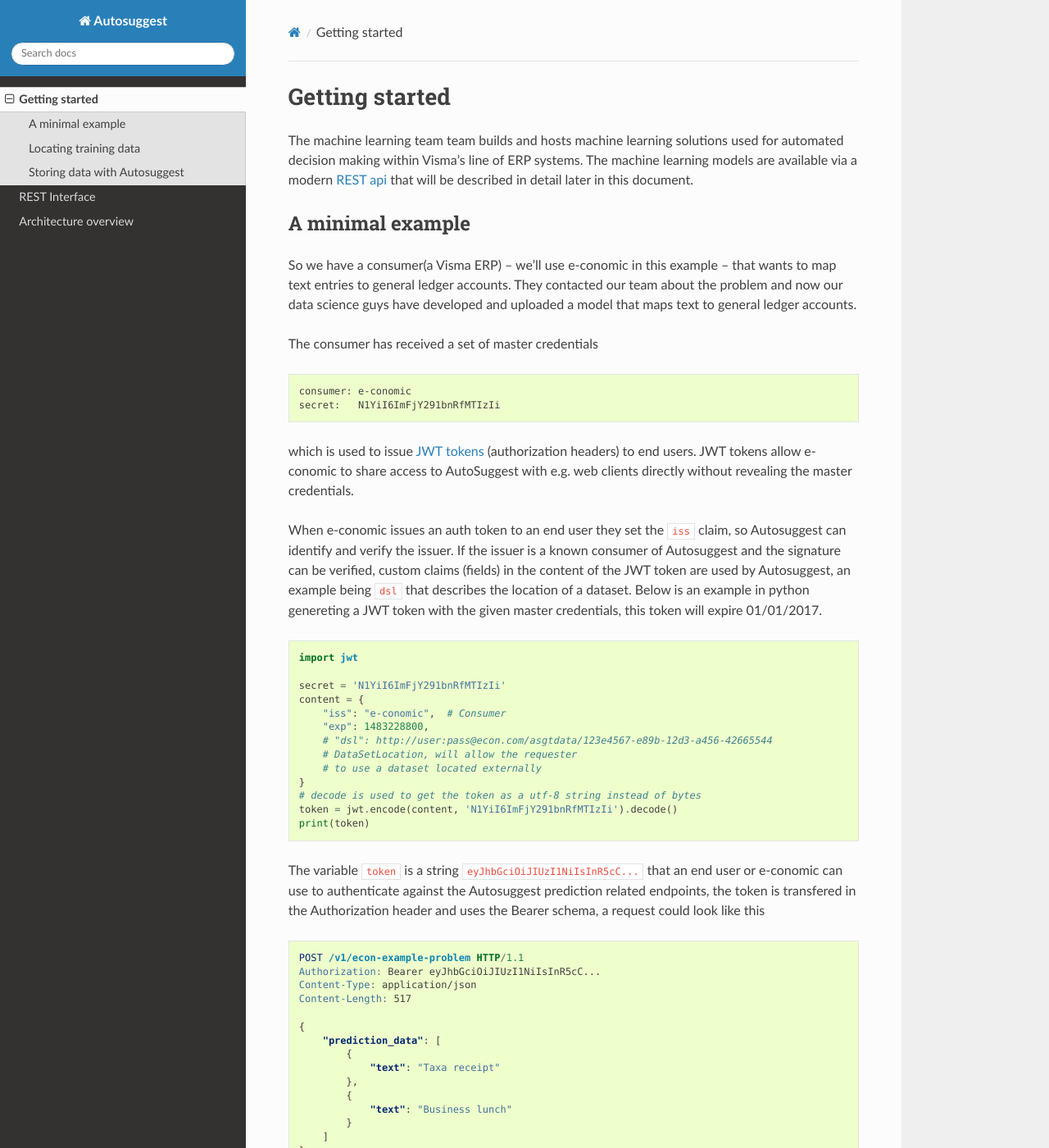
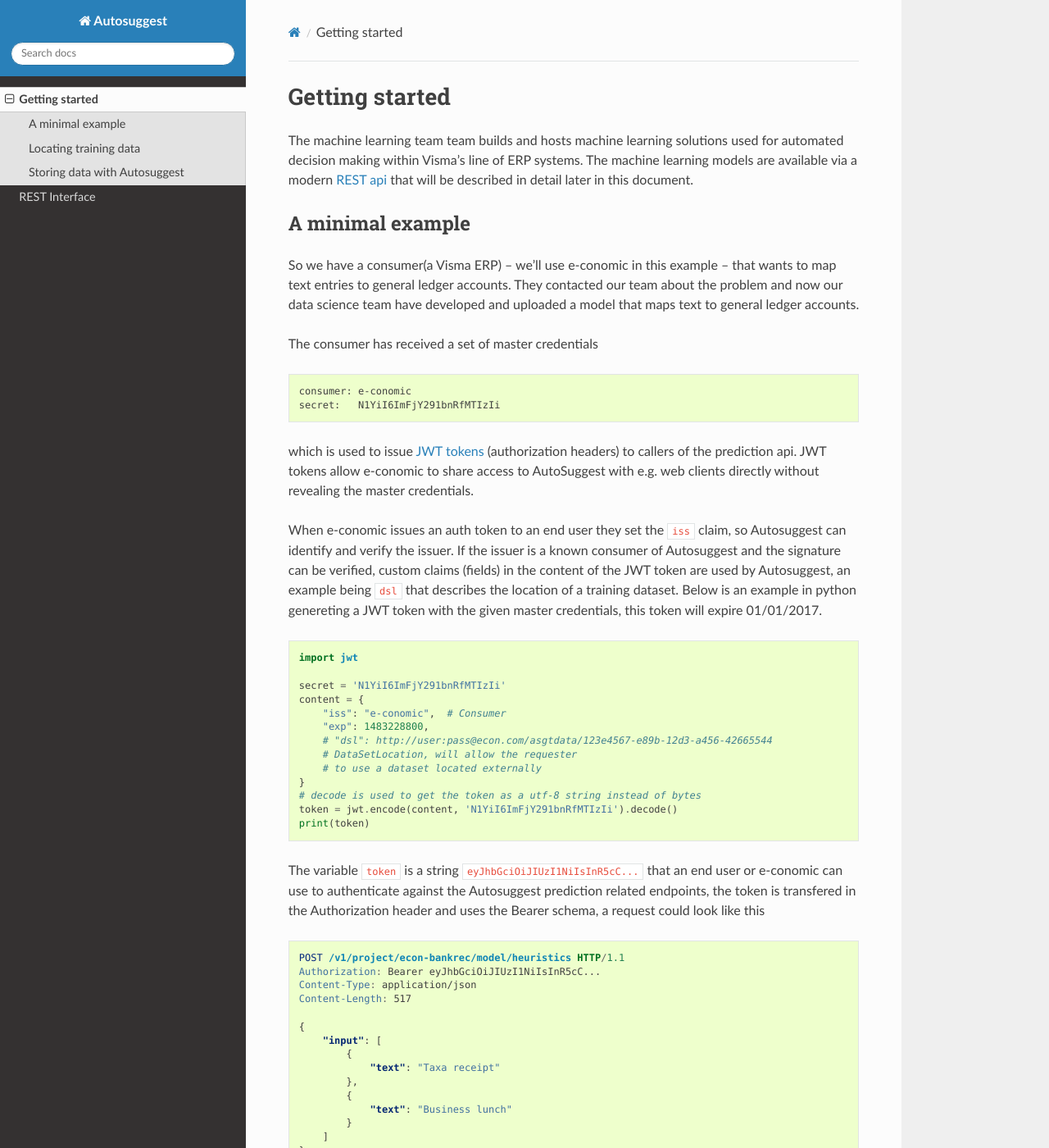
Before and after one commit to e-conomic/vml-docs, a Sphinx documentation site: the page built from docs/source/getting_started.rst, in a window 1280 px wide and 1400 px high. Shown: the whole window at 82% size. Built offline with Sphinx 7.4.7 and the Read the Docs theme 2.0.0, drawn with Linux system fonts in a browser that asks for light colours; some of the changed text lies outside the part shown.

Commit message:
Restapi documentation started

```diff
--- a/docs/source/getting_started.rst
+++ b/docs/source/getting_started.rst
@@ -7,10 +7,10 @@
 
 A minimal example
 -----------------
-So we have a consumer(a Visma ERP) -- we'll use e-conomic in this example -- that wants to map text
-entries to general ledger accounts. They contacted our team about the problem
-and now our data science guys have developed and uploaded a model that maps
-text to general ledger accounts.
+So we have a consumer(a Visma ERP) -- we'll use e-conomic in this example --
+that wants to map text entries to general ledger accounts. They contacted
+our team about the problem and now our data science team have developed and
+uploaded a model that maps text to general ledger accounts.
 
 The consumer has received a set of master credentials
 
@@ -20,16 +20,17 @@
    secret:   N1YiI6ImFjY291bnRfMTIzIi
 
 which is used to issue `JWT tokens <https://jwt.io>`_ (authorization headers)
-to end users. JWT tokens allow e-conomic to share access to AutoSuggest with e.g.
-web clients directly without revealing the master credentials.
+to callers of the prediction api. JWT tokens allow e-conomic to share access
+to AutoSuggest with e.g. web clients directly without revealing the master
+credentials.
 
-When e-conomic issues an auth token to an end user they
-set the :code:`iss` claim, so Autosuggest can identify and verify
-the issuer. If the issuer is a known consumer of Autosuggest and the signature
-can be verified, custom claims (fields) in the content of the JWT token are used by
-Autosuggest, an example being :code:`dsl` that describes the location of a
-dataset. Below is an example in python genereting a JWT token with the
-given master credentials, this token will expire 01/01/2017.
+When e-conomic issues an auth token to an end user they set the :code:`iss`
+claim, so Autosuggest can identify and verify the issuer. If the issuer is
+a known consumer of Autosuggest and the signature can be verified, custom
+claims (fields) in the content of the JWT token are used by Autosuggest, an
+example being :code:`dsl` that describes the location of a training dataset.
+Below is an example in python genereting a JWT token with the given master
+credentials, this token will expire 01/01/2017.
 
 .. sourcecode:: python
 
@@ -54,13 +55,13 @@
 
 .. sourcecode:: http
 
-   POST /v1/econ-example-problem HTTP/1.1
+   POST /v1/project/econ-bankrec/model/heuristics HTTP/1.1
    Authorization: Bearer eyJhbGciOiJIUzI1NiIsInR5cC...
    Content-Type: application/json
    Content-Length: 517
 
    {
-       "prediction_data": [
+       "input": [
            {
                "text": "Taxa receipt"
            },
@@ -97,30 +98,30 @@
    }
 
 We have seen a minimal example on how Autosuggest can be used, but in practice
-the amount of and location of training data introduces some problems. That we
-will discuss below.
+the location and size of training data introduces some problems. That we will
+discuss below.
 
 
 Locating training data
 ----------------------
 
-When predictions are requested, AutoSuggest needs training data to train the model.
-The training data can be part of the request or the JWT token can hold
+When predictions are requested, AutoSuggest needs training data to train the
+model. The training data can be part of the request or the JWT token can hold
 a URI for the dataset. Examples on DataSet Locations (dsl) are
 
 - :code:`http://user:pass@econ.com/asgtdata/123e4567-e89b-12d3-a456-42665544`
 - :code:`datalake://companies(1423413)/generalledgertransactions?$top=100`
-- :code:`autosuggest://account_2314`
+- :code:`autosuggest://econ-bankrec/account_2314`
 
-The schema defines how Autosuggest will locate and retrieve the dataset.
-We call the extensions that knowns how to handle a certain schema *data
-connectors*. AutoSuggest develops new data connectors as needed based on consumer
+The schema defines how Autosuggest will locate and retrieve the dataset, we
+call these schema connector plugins for *data connectors*.
+AutoSuggest develops new data connectors as needed based on consumer
 requirements.
 In general AutoSuggest does not perform ETL - but rely on clients to prepare
 data for training and prediction - but the system is flexible when it comes to
 retrieving the data sets.
-At present AutoSuggest is able to access data sets stored with us
-- or data sets made available through en endpoint in the Visma Datalake.
+At present AutoSuggest is able to access data sets stored with us - or data
+sets made available through en endpoint in the Visma Datalake.
 
 Storing data with Autosuggest
 -----------------------------
--- a/docs/source/index.rst
+++ b/docs/source/index.rst
@@ -17,4 +17,3 @@
 
     getting_started
     restapi
-    architecture
```
Also changed, not shown: other parts of docs/source/getting_started.rst (+1 -1 lines), docs/source/restapi.rst (+7 -7 lines).
